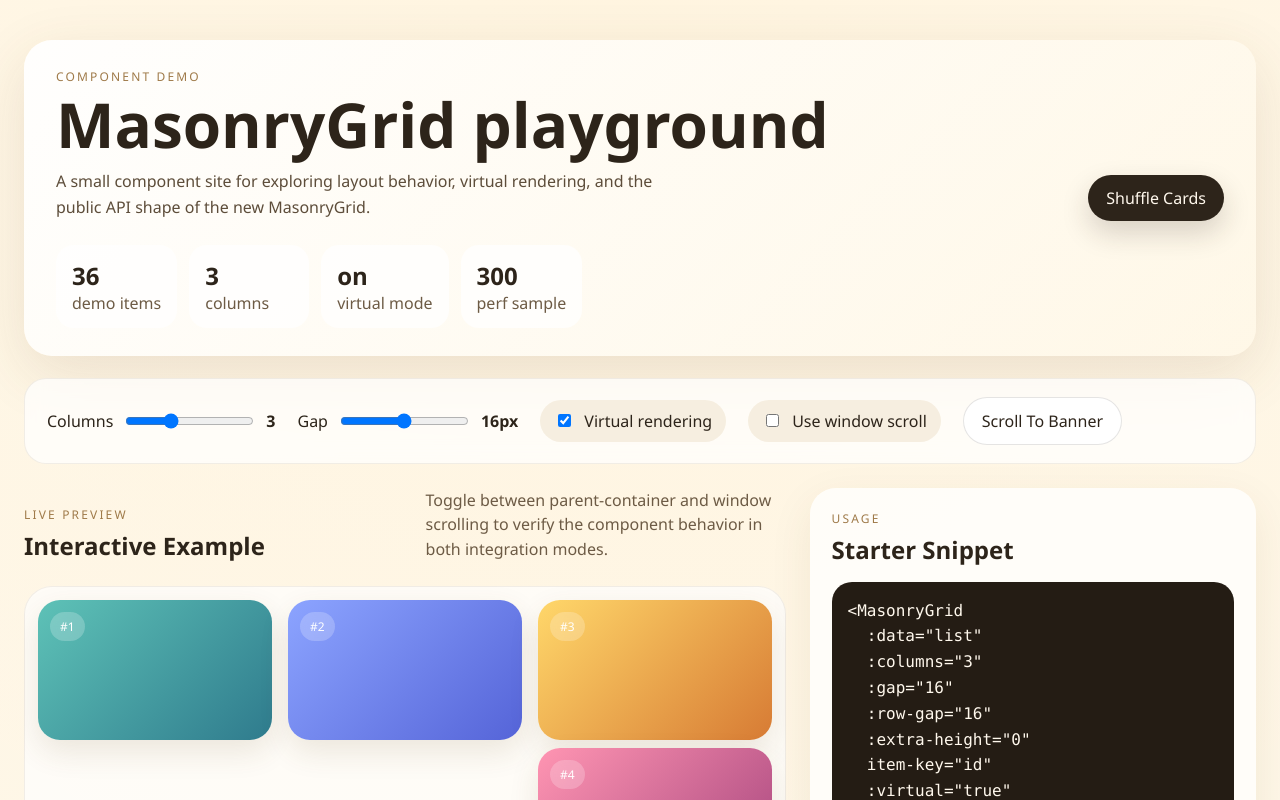
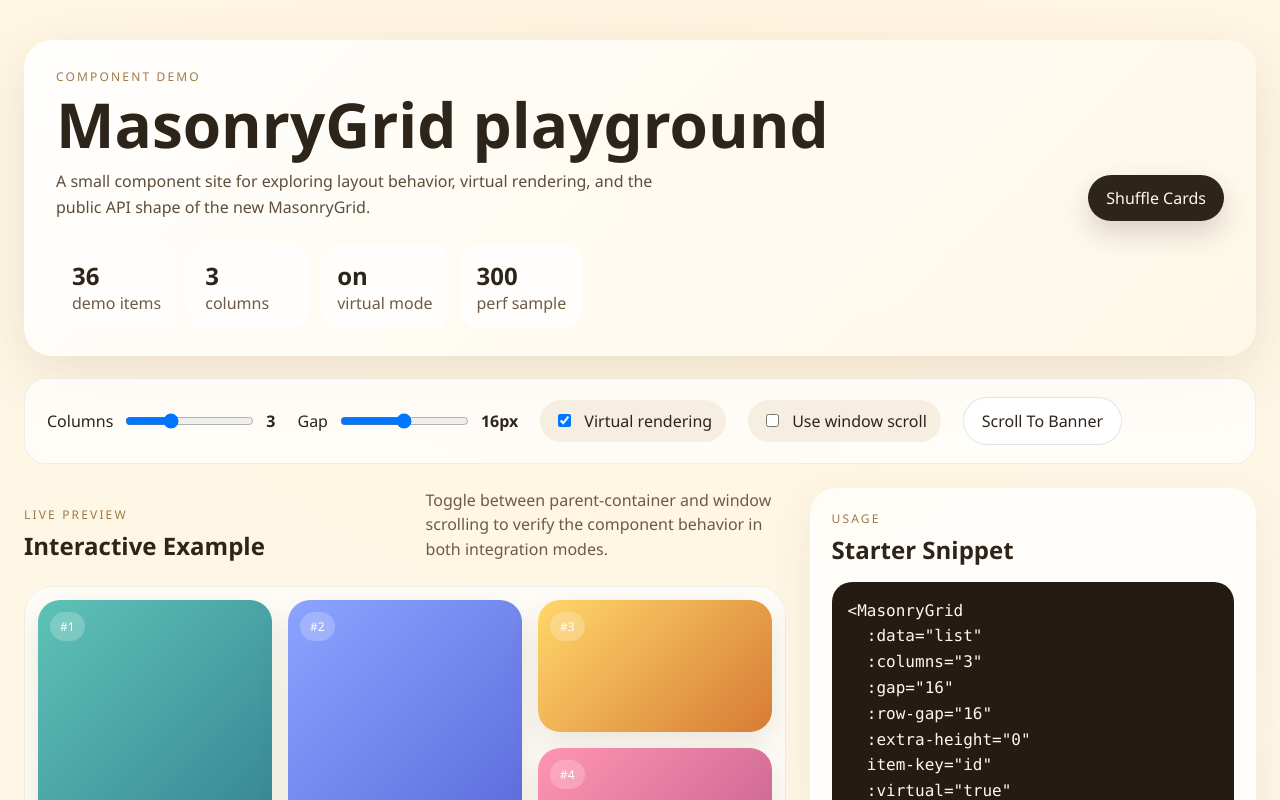
Before and after one commit to zzza-ux/vue-masonry-grid, a Vue app: page / in a window 1280 px wide. Shown: the top 800 px of the page. Built offline with nearby package versions, Linux system fonts and the light colour scheme.

Commit message:
fix: prevent demo cards from overlapping

```diff
--- a/src/App.vue
+++ b/src/App.vue
@@ -774,6 +774,7 @@ h2 {
 }
 
 .demo-card {
+  height: 100%;
   overflow: hidden;
   border-radius: 22px;
   box-shadow: 0 12px 30px rgba(100, 73, 35, 0.12);
@@ -788,7 +789,7 @@ h2 {
   position: relative;
   width: 100%;
   height: 100%;
-  min-height: 140px;
+  min-height: 0;
 }
 
 .demo-card__badge {
@@ -929,7 +930,7 @@ h2 {
 }
 
 .demo-card--compact .demo-card__media {
-  min-height: 110px;
+  min-height: 0;
 }
 
 .delta-list {
@@ -1015,6 +1016,7 @@ h2 {
 }
 
 .perf-tile {
+  height: 100%;
   overflow: hidden;
   border-radius: 18px;
   box-shadow: 0 8px 22px rgba(100, 73, 35, 0.1);
@@ -1022,6 +1024,7 @@ h2 {
 
 .perf-tile__media {
   position: relative;
+  height: 100%;
   min-height: 84px;
 }
 
```
